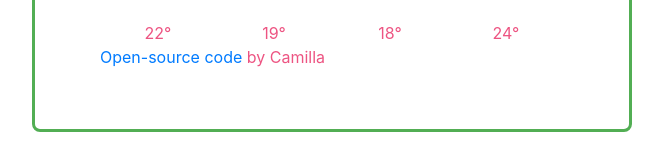
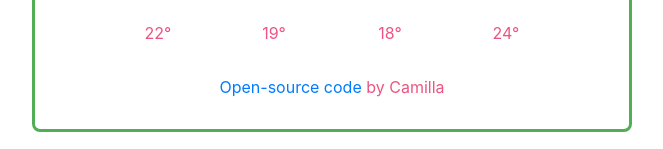
Before and after one commit to CamillaB-co/My-weather-app, a website built with Parcel: page index.html in a window 1280 px wide. Shown: the part 522-671 px from the top of the page, without its empty margins (308-971 px from the left). Built offline with nearby package versions, Linux system fonts and the light colour scheme.

Commit message:
Move footer outside

```diff
--- a/index.html
+++ b/index.html
@@ -19,7 +19,7 @@
   </head>
 
   <body>
-      <div class="weather-app">
+  <div class="weather-app">
           <form >
               <div class="form-row align-items-center">
                   <div class="col-auto">
@@ -91,9 +91,10 @@
             </br>
 
     </div>
-    <span>
+  </div>
+    <footer>
       <a href="https://github.com/CamillaB-co/My-weather-app">Open-source code</a> by Camilla
-    </span>
+    </footer>
     <script src="src/index.js"></script>
   </body>
 </html>
```
